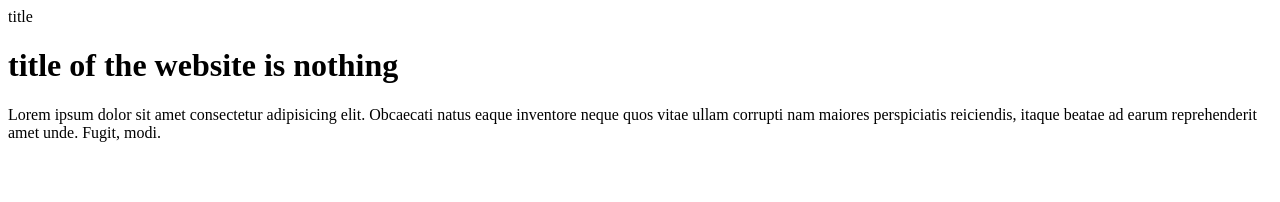
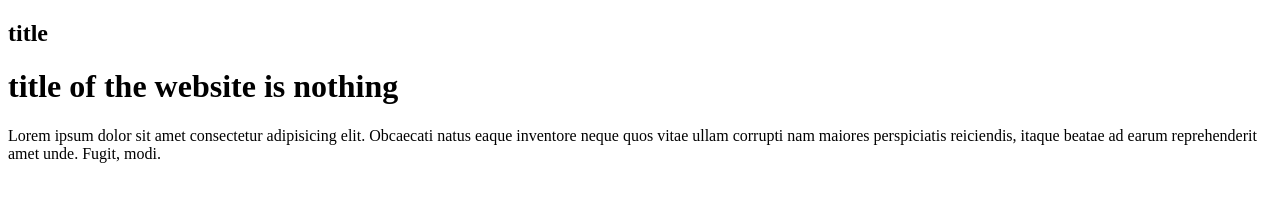
Before and after one commit to suresh2648/tube, a plain HTML site: page index.html in a window 1280 px wide. Drawn offline with Linux system fonts and the light colour scheme.

Commit message:
changes and add new , file

```diff
--- a/index.html
+++ b/index.html
@@ -8,7 +8,7 @@
 </head>
 
 <body>
-    title
+    <h2>title</h2>
 
     <h1>title of the website is nothing</h1>
 
```
Also changed, not shown: 1 other file.
